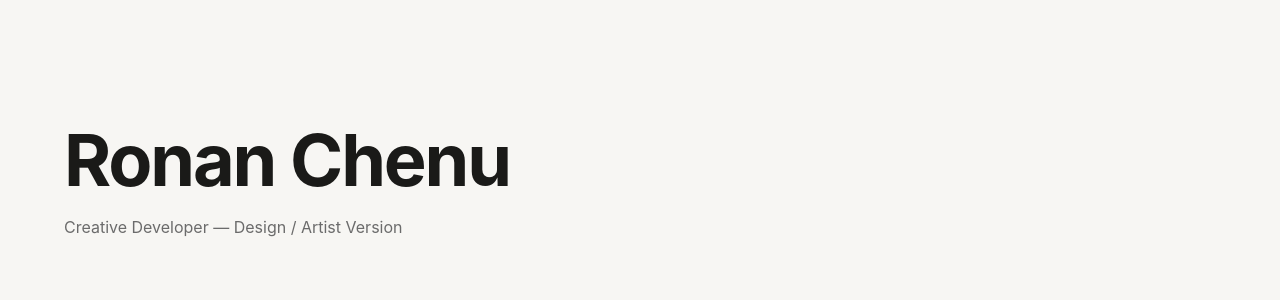
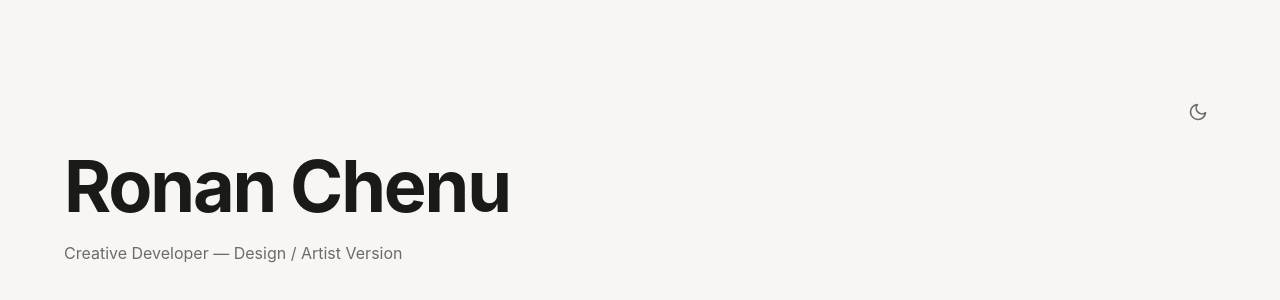
Before and after one commit to monority/portfolio-app-nextjs, a Next.js app: page /design in a window 1280 px wide. Shown: the part 220-520 px from the top of the page. Built offline with nearby package versions, Linux system fonts and the light colour scheme.

Commit message:
:art: - Dark mode feature functionnal

```diff
--- /dev/null
+++ b/app/components/DarkModeToggle.tsx
@@ -0,0 +1,63 @@
+"use client";
+
+import { useTheme } from "./ThemeProvider";
+
+interface DarkModeToggleProps {
+  className?: string;
+}
+
+export default function DarkModeToggle({ className }: DarkModeToggleProps) {
+  const { darkMode, toggleDarkMode, mounted } = useTheme();
+
+  if (!mounted) {
+    return null;
+  }
+
+  return (
+    <button
+      onClick={toggleDarkMode}
+      className={`rounded-lg p-2 transition-colors hover:bg-[#e5e5e5] dark:hover:bg-[#2d2d2a] ${className || ""}`}
+      aria-label="Toggle dark mode"
+    >
+      <span className="text-[#6b6b6b] dark:text-[#a0a0a0]">
+        {darkMode ? (
+          <svg
+            xmlns="http://www.w3.org/2000/svg"
+            width="20"
+            height="20"
+            viewBox="0 0 24 24"
+            fill="none"
+            stroke="currentColor"
+            strokeWidth="2"
+            strokeLinecap="round"
+            strokeLinejoin="round"
+          >
+            <circle cx="12" cy="12" r="5" />
+            <line x1="12" y1="1" x2="12" y2="3" />
+            <line x1="12" y1="21" x2="12" y2="23" />
+            <line x1="4.22" y1="4.22" x2="5.64" y2="5.64" />
+            <line x1="18.36" y1="18.36" x2="19.78" y2="19.78" />
+            <line x1="1" y1="12" x2="3" y2="12" />
+            <line x1="21" y1="12" x2="23" y2="12" />
+            <line x1="4.22" y1="19.78" x2="5.64" y2="18.36" />
+            <line x1="18.36" y1="5.64" x2="19.78" y2="4.22" />
+          </svg>
+        ) : (
+          <svg
+            xmlns="http://www.w3.org/2000/svg"
+            width="20"
+            height="20"
+            viewBox="0 0 24 24"
+            fill="none"
+            stroke="currentColor"
+            strokeWidth="2"
+            strokeLinecap="round"
+            strokeLinejoin="round"
+          >
+            <path d="M21 12.79A9 9 0 1 1 11.21 3 7 7 0 0 0 21 12.79z" />
+          </svg>
+        )}
+      </span>
+    </button>
+  );
+}
--- /dev/null
+++ b/app/components/ThemeProvider.tsx
@@ -0,0 +1,53 @@
+"use client";
+
+import { createContext, useContext, useState, useLayoutEffect, useEffect, ReactNode } from "react";
+
+interface ThemeContextType {
+  darkMode: boolean;
+  toggleDarkMode: () => void;
+  mounted: boolean;
+}
+
+const ThemeContext = createContext<ThemeContextType | undefined>(undefined);
+
+export function ThemeProvider({ children }: { children: ReactNode }) {
+  const [darkMode, setDarkMode] = useState(false);
+  const [mounted, setMounted] = useState(false);
+
+  useEffect(() => {
+    const saved = localStorage.getItem("darkMode");
+    if (saved !== null) {
+      setDarkMode(saved === "true"); // eslint-disable-line react-hooks/set-state-in-effect
+    } else if (window.matchMedia("(prefers-color-scheme: dark)").matches) {
+      setDarkMode(true); // eslint-disable-line react-hooks/set-state-in-effect
+    }
+    setMounted(true);
+  }, []);
+
+  useLayoutEffect(() => {
+    if (mounted) {
+      localStorage.setItem("darkMode", String(darkMode));
+      if (darkMode) {
+        document.documentElement.classList.add("dark");
+      } else {
+        document.documentElement.classList.remove("dark");
+      }
+    }
+  }, [darkMode, mounted]);
+
+  const toggleDarkMode = () => setDarkMode(!darkMode);
+
+  return (
+    <ThemeContext.Provider value={{ darkMode, toggleDarkMode, mounted }}>
+      {children}
+    </ThemeContext.Provider>
+  );
+}
+
+export function useTheme() {
+  const context = useContext(ThemeContext);
+  if (context === undefined) {
+    throw new Error("useTheme must be used within a ThemeProvider");
+  }
+  return context;
+}
--- a/app/design/page.tsx
+++ b/app/design/page.tsx
@@ -1,7 +1,14 @@
+"use client";
+
+import DarkModeToggle from "../components/DarkModeToggle";
+
 export default function DesignPage() {
   return (
     <div className="flex min-h-screen items-center justify-center bg-[#f7f6f3] dark:bg-[#1a1a18]">
       <div className="w-full max-w-[1200px] px-6 py-12">
+        <div className="flex justify-end mb-4">
+          <DarkModeToggle />
+        </div>
         <h1 className="text-[72px] font-bold leading-[1.1] tracking-[-0.03em] text-[#1a1a18] dark:text-[#f7f6f3]">
           Ronan Chenu
         </h1>
--- a/app/layout.tsx
+++ b/app/layout.tsx
@@ -1,5 +1,6 @@
 import type { Metadata } from "next";
 import { Geist, Geist_Mono } from "next/font/google";
+import { ThemeProvider } from "./components/ThemeProvider";
 import "./globals.css";
 
 const geistSans = Geist({
@@ -27,7 +28,9 @@ export default function RootLayout({
       lang="en"
       className={`${geistSans.variable} ${geistMono.variable} h-full antialiased`}
     >
-      <body className="min-h-full flex flex-col">{children}</body>
+      <body className="min-h-full flex flex-col">
+        <ThemeProvider>{children}</ThemeProvider>
+      </body>
     </html>
   );
 }
--- a/app/minimal/page.tsx
+++ b/app/minimal/page.tsx
@@ -1,7 +1,14 @@
+"use client";
+
+import DarkModeToggle from "../components/DarkModeToggle";
+
 export default function MinimalPage() {
   return (
     <div className="flex min-h-screen items-center justify-center bg-[#f7f6f3] dark:bg-[#1a1a18]">
       <div className="w-full max-w-[640px] px-6 py-12">
+        <div className="flex justify-end mb-4">
+          <DarkModeToggle />
+        </div>
         <h1 className="text-[40px] font-semibold leading-[1.2] text-[#1a1a18] dark:text-[#f7f6f3]">
           Ronan Chenu
         </h1>
--- a/app/page.tsx
+++ b/app/page.tsx
@@ -1,8 +1,9 @@
 "use client";
 
-import { useState, useLayoutEffect } from "react";
+import { useState } from "react";
 import Link from "next/link";
 import { motion } from "framer-motion";
+import DarkModeToggle from "./components/DarkModeToggle";
 
 type Version = "minimal" | "design";
 
@@ -33,26 +34,6 @@ const versions: { id: Version; label: string; description: string; features: str
 
 export default function Home() {
   const [activeVersion, setActiveVersion] = useState<Version>("minimal");
-  const [darkMode, setDarkMode] = useState(() => {
-    if (typeof window !== "undefined") {
-      const saved = localStorage.getItem("darkMode");
-      if (saved !== null) {
-        return saved === "true";
-      } else if (window.matchMedia("(prefers-color-scheme: dark)").matches) {
-        return true;
-      }
-    }
-    return false;
-  });
-
-  useLayoutEffect(() => {
-    localStorage.setItem("darkMode", String(darkMode));
-    if (darkMode) {
-      document.documentElement.classList.add("dark");
-    } else {
-      document.documentElement.classList.remove("dark");
-    }
-  }, [darkMode]);
 
   return (
     <div className="flex min-h-screen flex-col items-center justify-center bg-[#f7f6f3] px-6 dark:bg-[#1a1a18]">
@@ -69,51 +50,7 @@ export default function Home() {
             </h1>
             <p className="mt-2 text-sm text-[#6b6b6b]">Portfolio</p>
           </div>
-          <button
-            onClick={() => setDarkMode(!darkMode)}
-            className="rounded-lg p-2 transition-colors hover:bg-[#e5e5e5] dark:hover:bg-[#2d2d2a]"
-            aria-label="Toggle dark mode"
-          >
-            <span className="text-[#6b6b6b] dark:text-[#a0a0a0]">
-            {darkMode ? (
-              <svg
-                xmlns="http://www.w3.org/2000/svg"
-                width="20"
-                height="20"
-                viewBox="0 0 24 24"
-                fill="none"
-                stroke="currentColor"
-                strokeWidth="2"
-                strokeLinecap="round"
-                strokeLinejoin="round"
-              >
-                <circle cx="12" cy="12" r="5" />
-                <line x1="12" y1="1" x2="12" y2="3" />
-                <line x1="12" y1="21" x2="12" y2="23" />
-                <line x1="4.22" y1="4.22" x2="5.64" y2="5.64" />
-                <line x1="18.36" y1="18.36" x2="19.78" y2="19.78" />
-                <line x1="1" y1="12" x2="3" y2="12" />
-                <line x1="21" y1="12" x2="23" y2="12" />
-                <line x1="4.22" y1="19.78" x2="5.64" y2="18.36" />
-                <line x1="18.36" y1="5.64" x2="19.78" y2="4.22" />
-              </svg>
-            ) : (
-              <svg
-                xmlns="http://www.w3.org/2000/svg"
-                width="20"
-                height="20"
-                viewBox="0 0 24 24"
-                fill="none"
-                stroke="currentColor"
-                strokeWidth="2"
-                strokeLinecap="round"
-                strokeLinejoin="round"
-              >
-                <path d="M21 12.79A9 9 0 1 1 11.21 3 7 7 0 0 0 21 12.79z" />
-              </svg>
-            )}
-            </span>
-          </button>
+          <DarkModeToggle />
         </header>
 
         <nav className="mb-8 flex gap-1 rounded-lg bg-[#eaeaea] p-1 dark:bg-[#2d2d2a]">
```
